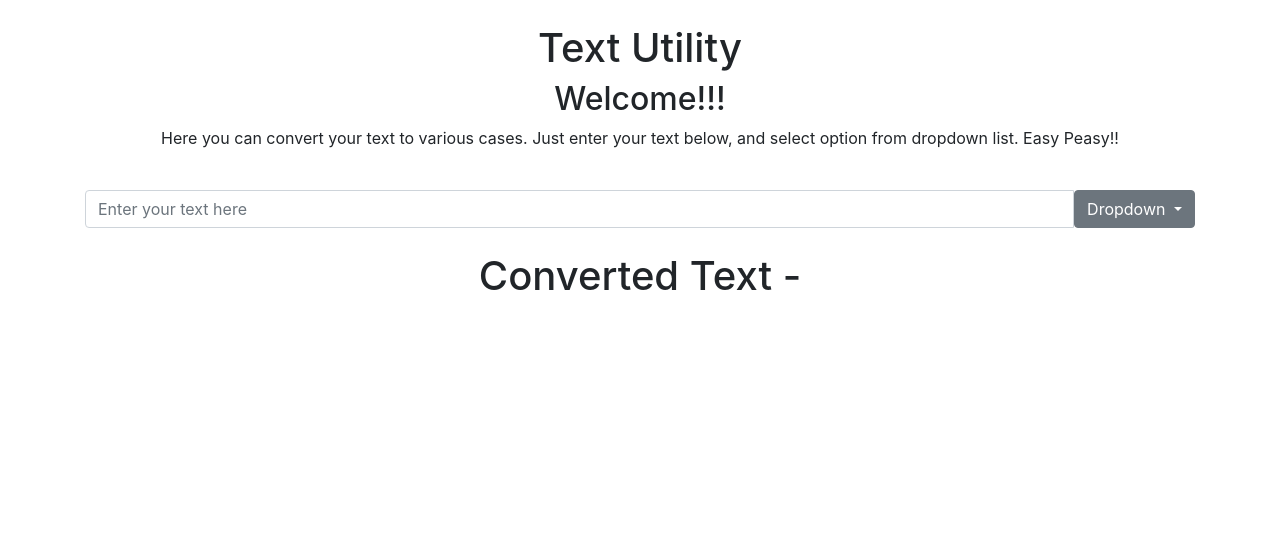
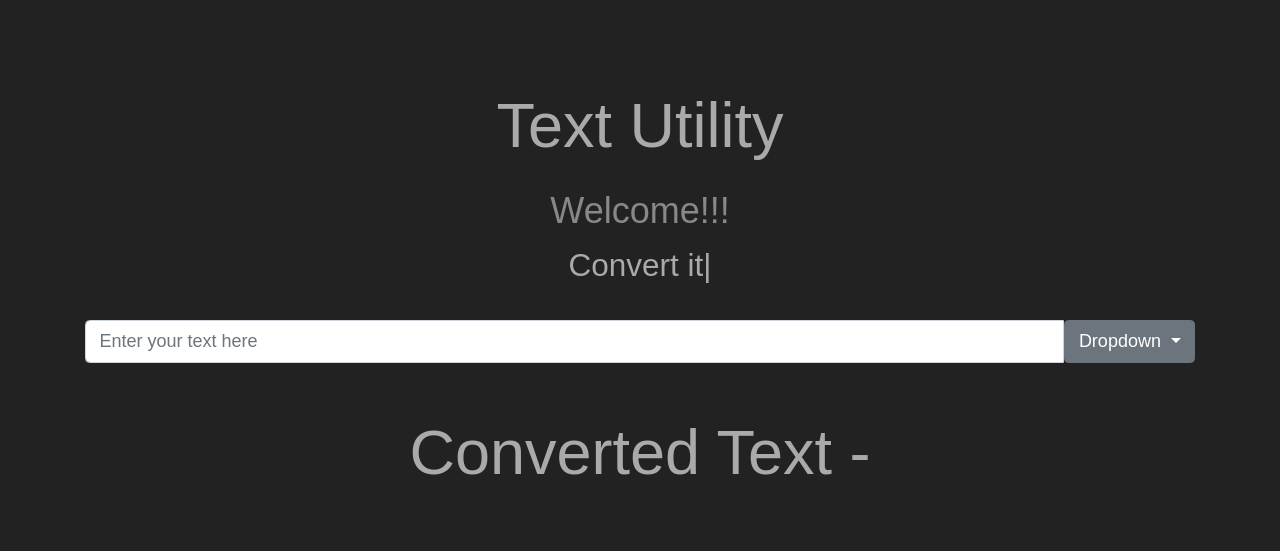
Before and after one commit to gauravgunjal71/text-utility, a Flask app: page / in a window 1280 px wide. Shown: the top 551 px of the page. Run offline with Flask 2, Linux system fonts and the light colour scheme; some libraries are stand-ins or nearby versions.

Commit message:
added typing animation for text

```diff
--- a/templates/index.html
+++ b/templates/index.html
@@ -7,20 +7,49 @@
   <meta name="viewport" content="width=device-width, initial-scale=1, shrink-to-fit=no">
 
   <!-- Bootstrap CSS -->
+
   <link rel="stylesheet" href="https://stackpath.bootstrapcdn.com/bootstrap/4.4.1/css/bootstrap.min.css" integrity="sha384-Vkoo8x4CGsO3+Hhxv8T/Q5PaXtkKtu6ug5TOeNV6gBiFeWPGFN9MuhOf23Q9Ifjh"
     crossorigin="anonymous">
+  <script type="text/javascript" src="https://cdn.jsdelivr.net/npm/typed.js"></script>
+
+  <style>
+      html,body {
+  font-family: 'Raleway', sans-serif;
+  padding: 1em;
+  font-size: 18px;
+  background: #222;
+  color: #aaa
+}
+
+h1,h2 {
+  font-weight: 200;
+  margin: 0.4em 0;
+}
+h1 { font-size: 3.5em; }
+h2 {
+  color: #888;
+  font-size: 2em;
+}
+  </style>
 
   <title>Text-Utility</title>
 </head>
 
 <body>
   <br/>
-  <h1 style="text-align: center">Text Utility</h1>
+  <div class="typewriter">
+     <h1 style="text-align: center">Text Utility</h1>
+  </div>
+
 
   <h2 style="text-align: center">Welcome!!!</h2>
-  <p style="text-align: center">Here you can convert your text to various cases. Just enter your text below, and select option from dropdown list. Easy
-    Peasy!!
-  </p>
+{#  <p style="text-align: center">Here you can convert your text to various cases. Just enter your text below, and select option from dropdown list. Easy#}
+{#    Peasy!!#}
+{#  </p>#}
+  <div>
+     <h3 style="text-align: center"><span id="typed"></span></h3>
+  </div>
+
   <br/>
   <form method="POST" class="container">
     <div class="input-group">
@@ -40,16 +69,27 @@
       </div>
     </div>
 
-    <!-- <div>
-      <button formaction="/capitalize" type="submit" class="btn btn-primary" style="align-self: center">Capitalize</button>
-    </div> -->
   </form>
 
   <br/>
   <h1 style="text-align: center">Converted Text -</h1>
   <h2 style="text-align: center">{{converted_text}}</h2>
 
+  <div id="typed-strings">
+  </div>
 
+  <script>
+     var typed = new Typed('#typed',{
+                    strings:["You can do anything with your text here!","Convert it to capital case","or lower case","or camel case","or you can even remove punctuations", "Enter text below to see the magic!"],
+                    backSpeed: 15,
+                    smartBackspace: true,
+                    backDelay: 1200,
+                    startDelay: 1000,
+                    typeSpeed: 25,
+                    loop: false,
+
+                  });
+    </script>
 
 
   <!-- Optional JavaScript -->
@@ -60,6 +100,11 @@
     crossorigin="anonymous"></script>
   <script src="https://stackpath.bootstrapcdn.com/bootstrap/4.4.1/js/bootstrap.min.js" integrity="sha384-wfSDF2E50Y2D1uUdj0O3uMBJnjuUD4Ih7YwaYd1iqfktj0Uod8GCExl3Og8ifwB6"
     crossorigin="anonymous"></script>
+
+
+
+
+
 </body>
 
 </html>
```
